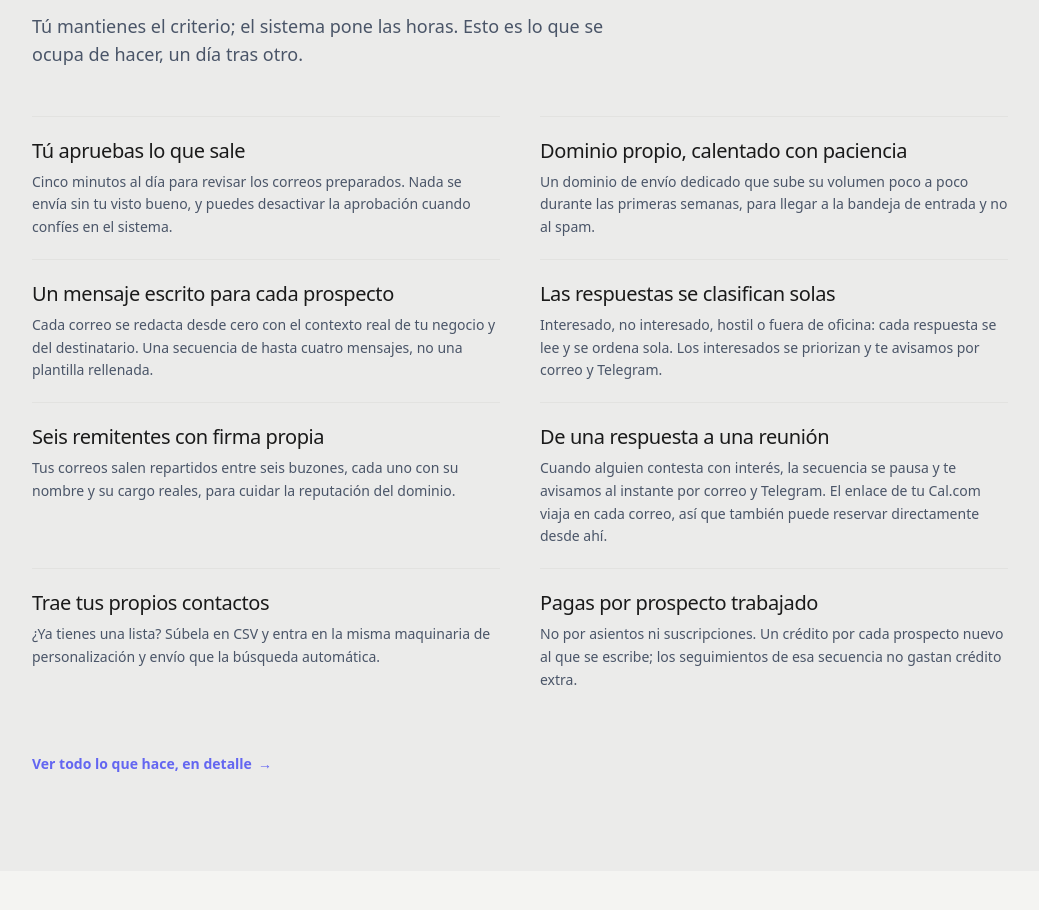
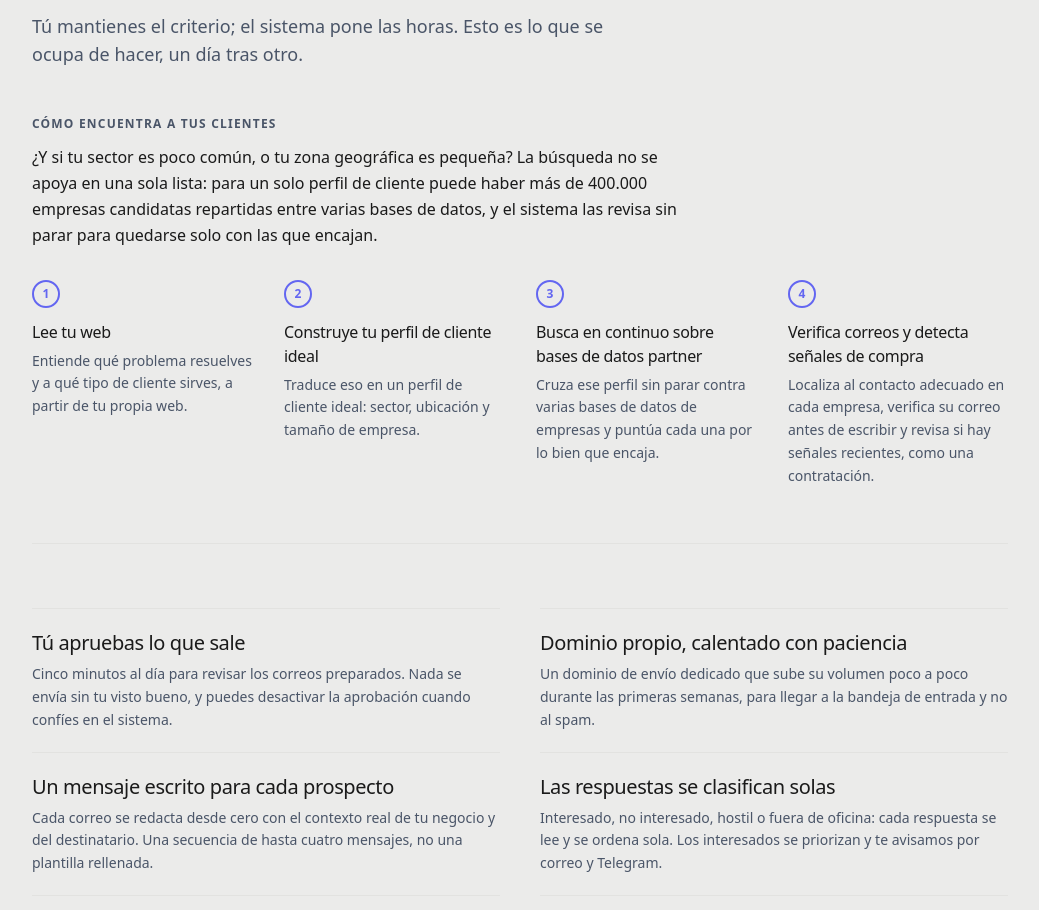
Before and after one commit to olserres-crypto/RevCognition, a Next.js app: page / in a window 1280 px wide. Shown: the part 3154-4064 px from the top of the page, without its empty margins (120-1159 px from the left). Built offline with nearby package versions, Linux system fonts and the light colour scheme; no server answers.

Commit message:
feat(b591): home — sub-bloque 'Cómo encuentra a tus clientes' (4 pasos + suelo 400k)

```diff
--- a/src/components/sections/FeaturesGrid.tsx
+++ b/src/components/sections/FeaturesGrid.tsx
@@ -39,6 +39,33 @@ const features = [
   },
 ];
 
+// Sub-bloque "Cómo encuentra a tus clientes" — deriva de la entrada ampliada
+// "Company sourcing matching your ICP" del inventario (docs/content/FEATURE_INVENTORY.md).
+// Único número permitido: piso de cobertura por-perfil (>400k), nunca como total
+// de proveedor. Sin nombres de proveedor, sin cifras de volumen mensual.
+const howEncuentraSteps = [
+  {
+    number: "1",
+    title: "Lee tu web",
+    body: "Entiende qué problema resuelves y a qué tipo de cliente sirves, a partir de tu propia web.",
+  },
+  {
+    number: "2",
+    title: "Construye tu perfil de cliente ideal",
+    body: "Traduce eso en un perfil de cliente ideal: sector, ubicación y tamaño de empresa.",
+  },
+  {
+    number: "3",
+    title: "Busca en continuo sobre bases de datos partner",
+    body: "Cruza ese perfil sin parar contra varias bases de datos de empresas y puntúa cada una por lo bien que encaja.",
+  },
+  {
+    number: "4",
+    title: "Verifica correos y detecta señales de compra",
+    body: "Localiza al contacto adecuado en cada empresa, verifica su correo antes de escribir y revisa si hay señales recientes, como una contratación.",
+  },
+];
+
 export function FeaturesGrid() {
   const reduce = useReducedMotion();
   return (
@@ -54,6 +81,45 @@ export function FeaturesGrid() {
           Tú mantienes el criterio; el sistema pone las horas. Esto es lo que
           se ocupa de hacer, un día tras otro.
         </p>
+
+        <div
+          id="como-encuentra"
+          className="mb-14 sm:mb-16 pb-12 sm:pb-14 border-b border-[var(--color-border)]"
+        >
+          <p className="text-xs font-semibold uppercase tracking-widest text-[var(--color-slate)] mb-3">
+            Cómo encuentra a tus clientes
+          </p>
+          <p className="text-[var(--color-ink)] text-base leading-relaxed mb-8 max-w-2xl">
+            ¿Y si tu sector es poco común, o tu zona geográfica es pequeña? La
+            búsqueda no se apoya en una sola lista: para un solo perfil de
+            cliente puede haber más de 400.000 empresas candidatas repartidas
+            entre varias bases de datos, y el sistema las revisa sin parar
+            para quedarse solo con las que encajan.
+          </p>
+
+          <ol className="grid grid-cols-1 sm:grid-cols-2 lg:grid-cols-4 gap-x-8 gap-y-6">
+            {howEncuentraSteps.map((step, i) => (
+              <motion.li
+                key={step.number}
+                initial={reduce ? false : { opacity: 0, y: 12 }}
+                whileInView={{ opacity: 1, y: 0 }}
+                viewport={{ once: true, margin: "-40px" }}
+                transition={{ delay: i * 0.08, duration: 0.35, ease: "easeOut" }}
+                className="list-none"
+              >
+                <div className="w-7 h-7 rounded-full border-2 border-[var(--color-warm)] text-[var(--color-warm)] text-xs font-semibold flex items-center justify-center mb-3">
+                  {step.number}
+                </div>
+                <h3 className="font-serif text-base text-[var(--color-ink)] mb-1.5">
+                  {step.title}
+                </h3>
+                <p className="text-[var(--color-slate)] text-sm leading-relaxed">
+                  {step.body}
+                </p>
+              </motion.li>
+            ))}
+          </ol>
+        </div>
 
         <div className="grid grid-cols-1 sm:grid-cols-2 gap-x-10 gap-y-0">
           {features.map((f, i) => (
```
